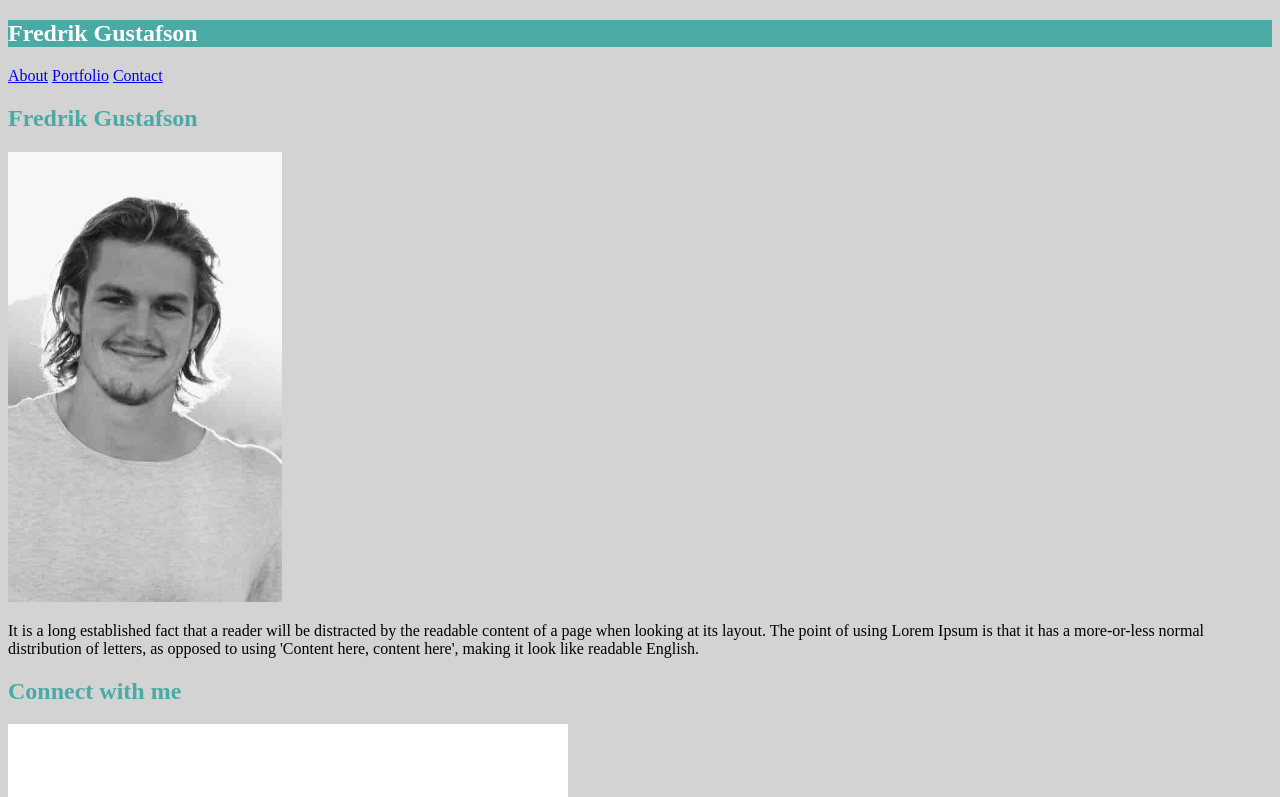
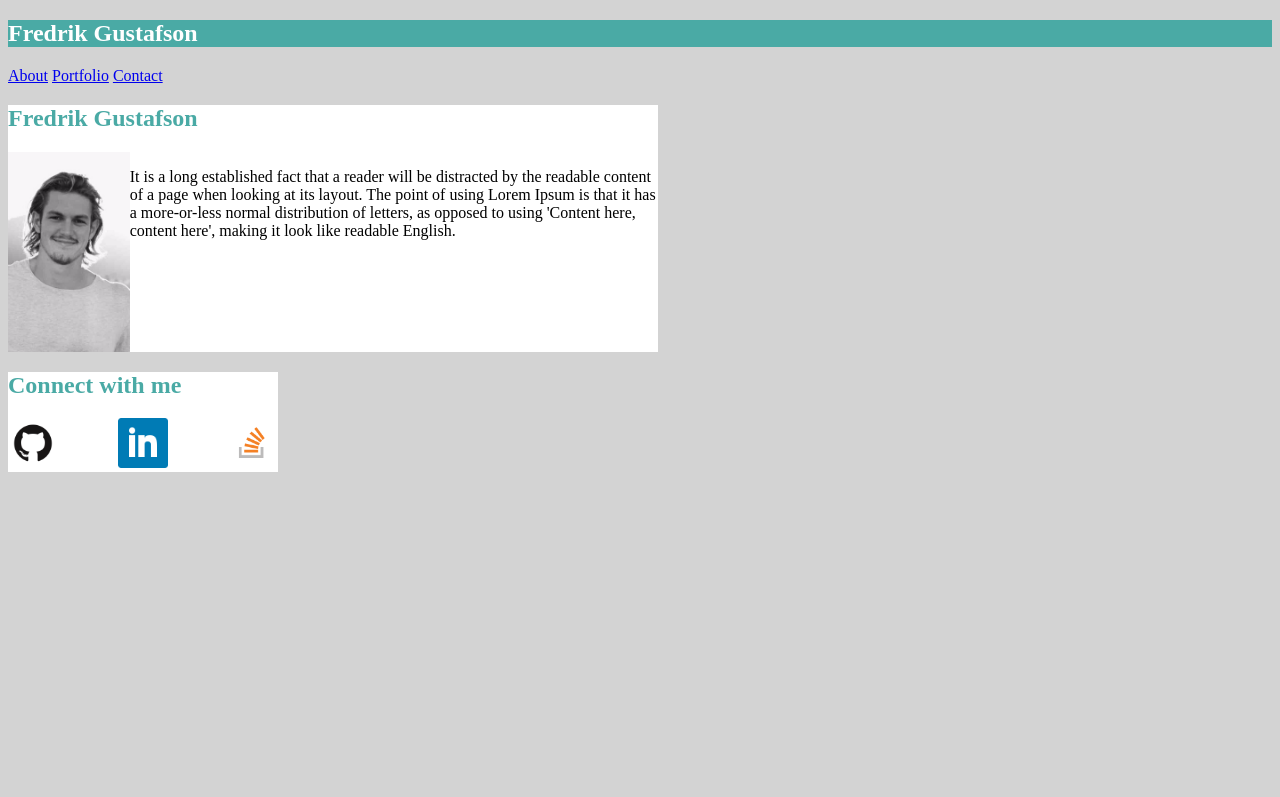
Before and after one commit to freddegurre/basic-portfolio, a plain HTML site: page index.html in a window 1280 px wide. Shown: the top 797 px of the page. Drawn offline with Linux system fonts and the light colour scheme.

Commit message:
flexbox in css for main section and connect

```diff
--- a/assets/css/style.css
+++ b/assets/css/style.css
@@ -10,3 +10,35 @@ h1, h2 {
     background: #4aaaa5;
     color: white;
 }
+
+.container {
+    width: 960px;
+}
+
+#main-section {
+    width: 650px;
+    background-color: white;
+}
+
+#connect {
+    width: 270px;
+    background-color: white;
+}
+
+.connect-img{
+    height: 50px;
+    width: 50px;
+}
+
+.flex-parent-connect{
+    display: flex;
+    justify-content: space-between;
+}
+
+.flex-parent-main {
+    display: flex;
+}
+
+#bio-image {
+    height: 200px;
+}
--- a/index.html
+++ b/index.html
@@ -17,13 +17,16 @@
     <div class="conatiner">
         <section id="main-section">
             <h1>Fredrik Gustafson</h1>
+                <div class="flex-parent-main">
                 <img id="bio-image" src="assets/images/fredrik.png" alt="#">
                 <p>It is a long established fact that a reader will be distracted by the readable content of a page when looking at its layout. The point of using Lorem Ipsum is that it has a more-or-less normal distribution of letters, as opposed to using 'Content here, content here', making it look like readable English.</p>
+                </div>
         </section>
 
         <section id="connect">
 
             <h2>Connect with me</h2>
+                <div class="flex-parent-connect">
                     <a href="https://github.com/freddegurre" target="blank">
                         <img class="connect-img" src="assets/images/GitHub-Mark.png" alt="Github">
                     </a>
@@ -33,6 +36,7 @@
                     <a href="https://stackoverflow.com/users/8981539/fredrik" target="blank">
                     <img class="connect-img" src="assets/images/stackOverflow.png" alt="Stack Overflow">
                     </a>
+                </div>
 
         </section>
     </div>
```
Lines whose indentation alone changed are shown as unchanged.
